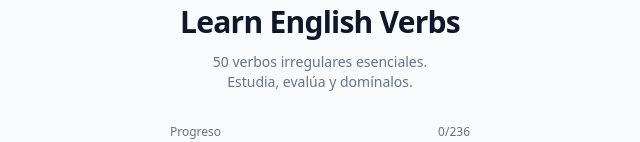
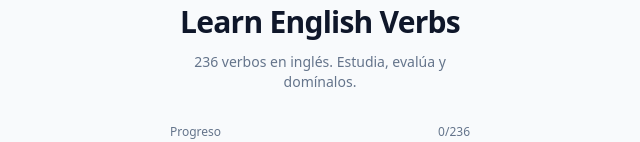
Before and after one commit to ArielGalvez/learn-english, a Next.js app: page / in a window 1280 px wide. Shown: the part 172-314 px from the top of the page, without its empty margins (320-960 px from the left). Built offline with nearby package versions, Linux system fonts and the light colour scheme.

Commit message:
feat(home): show dynamic total verb count

```diff
--- a/src/app/page.tsx
+++ b/src/app/page.tsx
@@ -32,7 +32,7 @@ export default function Home() {
           Learn English Verbs
         </h1>
         <p className="max-w-[260px] text-sm text-muted-foreground">
-          50 verbos irregulares esenciales. Estudia, evalúa y domínalos.
+          {TOTAL_VERBS} verbos en inglés. Estudia, evalúa y domínalos.
         </p>
       </motion.div>
 
```
